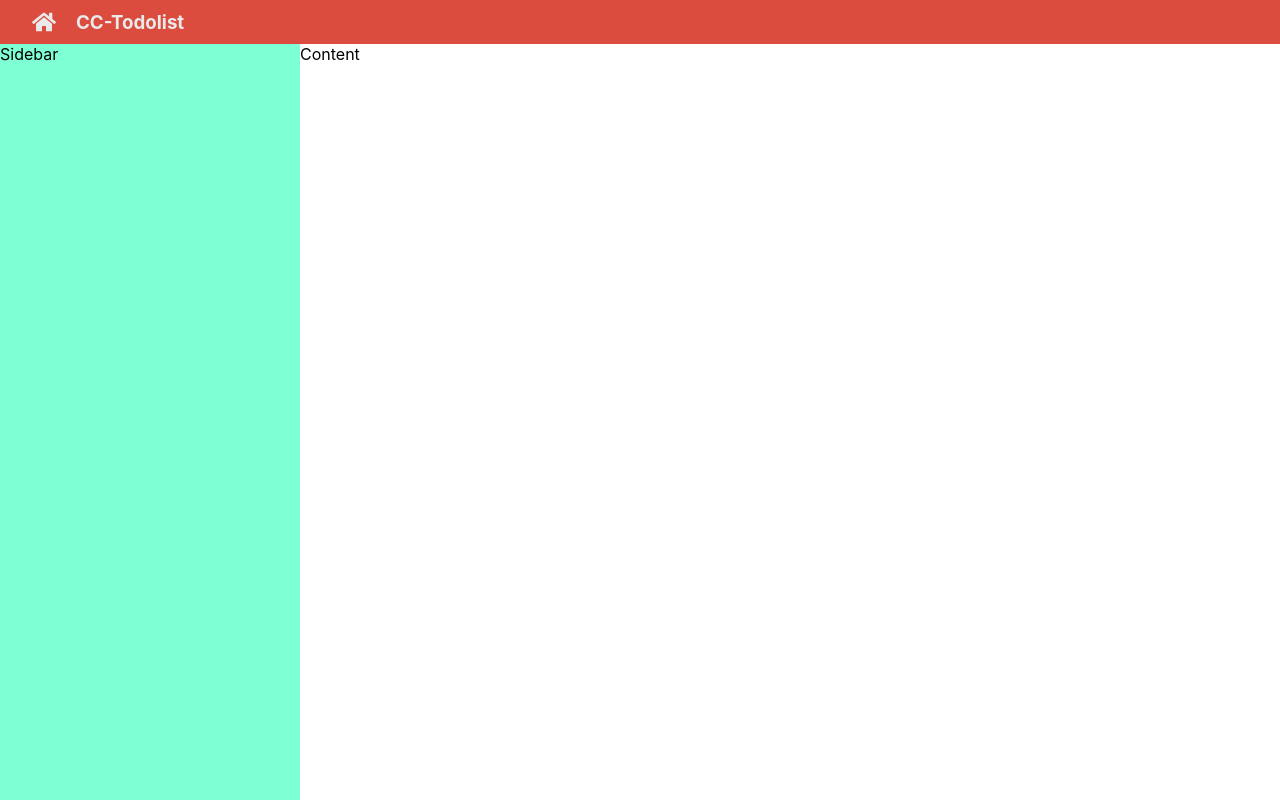
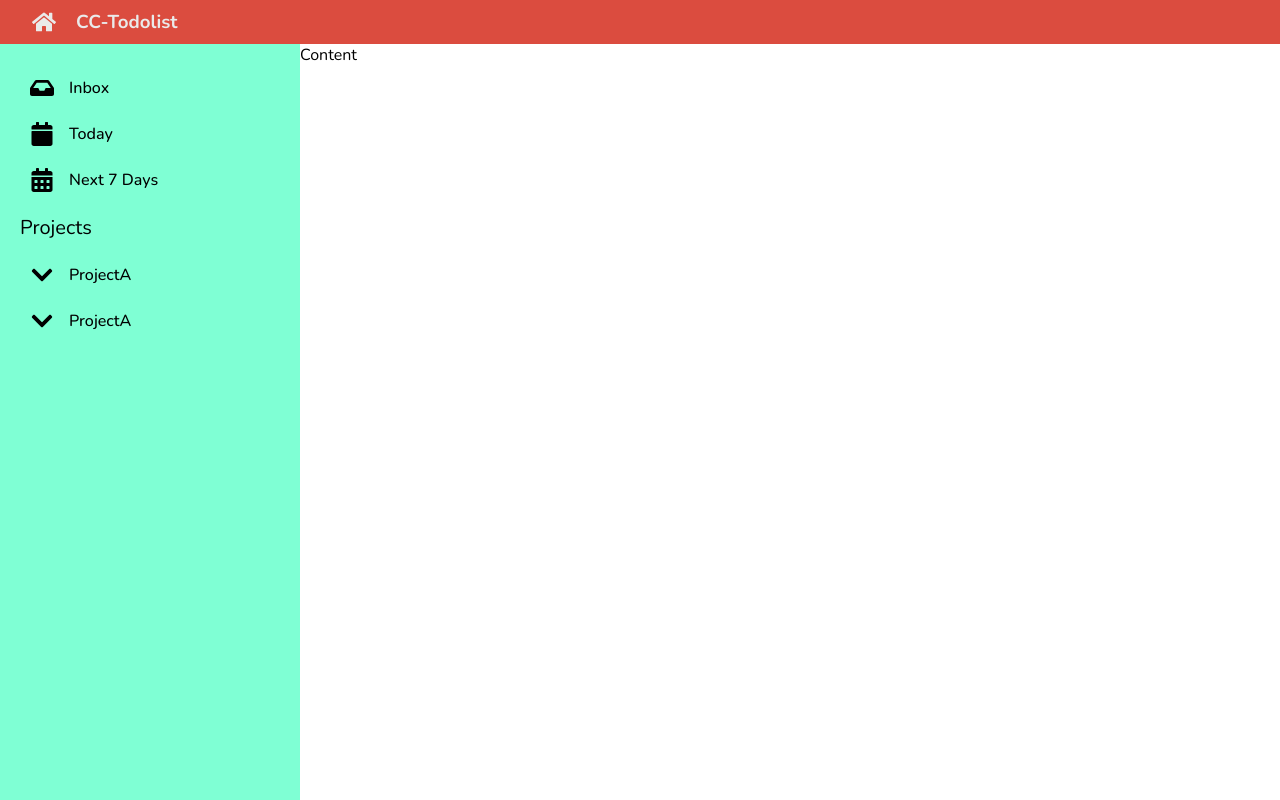
Before and after one commit to bryce-brny/todolist, a React (Create React App) app: page / in a window 1280 px wide. Built offline with nearby package versions, Linux system fonts and the light colour scheme.

Commit message:
add project

```diff
--- a/src/App.js
+++ b/src/App.js
@@ -1,6 +1,7 @@
 // import logo from './logo.svg';
 import './App.scss';
-import { FaHome } from 'react-icons/fa'
+import { FaHome ,FaInbox,FaCalendar,FaCalendarAlt,FaChevronDown } from 'react-icons/fa'
+
 
 function App() {
   return (
@@ -14,7 +15,53 @@
 
     </header>
 
-    <aside className='sidebar'>Sidebar</aside>
+    <aside className='sidebar'>
+     <section className='sidebar__generic'>
+     <ul className='generic__lists'>
+        <li className='action'>
+          <span>
+              <FaInbox />
+          </span>
+          <h6>Inbox</h6>
+        </li>
+        <li>
+          <span>
+              <FaCalendar />
+          </span>
+          <h6>Today</h6>
+        </li>
+        <li>
+          <span>
+              <FaCalendarAlt />
+          </span>
+          <h6>Next 7 Days</h6>
+        </li>
+     </ul>
+     </section>
+     <section className='sidebar__middle'>Projects</section>
+
+     <section className='sidebar__projects'>
+    <ul className='project__lists'>
+    <li className=''>
+          <span>
+              <FaChevronDown />
+          </span>
+          <h6>ProjectA</h6>
+        </li>
+        <li>
+          <span>
+              <FaChevronDown />
+          </span>
+          <h6>ProjectA</h6>
+        </li>
+    </ul>
+
+
+
+     </section>
+
+
+    </aside>
 
     <main>Content</main>
 
--- a/src/App.scss
+++ b/src/App.scss
@@ -6,6 +6,10 @@
 // body{
 //   background-color: wheat;
 // }
+
+li{
+  list-style: none;
+}
 
 .container{
   display: grid;
@@ -39,6 +43,65 @@
   background-color: aquamarine;
   grid-row: 2/3;
   grid-column: 1/2;
+  position: sticky;
+  // position: fixed;
+  // left: 0;
+
+
+  //Inside eContecnt
+  display: flex;
+  flex-direction: column;
+  gap: 10px;
+  padding: 20px;
+
+
+  &__middle{
+    display: flex;
+    gap:10px;
+    font-size: 20px;
+
+    & > span{
+      display: flex;
+    }
+
+    & > h6{
+      font-size: 20;
+    }
+
+  }
+}
+
+
+.project__lists,
+.generic__lists{
+  & > li {
+    display: flex;
+    align-items: center;
+    gap: 15px;
+    font-size: 24px;
+    padding: 10px;
+    cursor: pointer;
+    margin: 2px 0;
+    border-radius: 4px;
+
+    &:hover {
+      background-color: $gray;
+    }
+
+
+    & > span {
+      display: flex;
+    }
+
+    & > h6{
+      font-weight: 500;
+    }
+
+  }
+}
+
+.active{
+  background-color: $gray;
 }
 
 .content{
--- a/src/index.css
+++ b/src/index.css
@@ -1,6 +1,8 @@
+@import url('https://fonts.googleapis.com/css2?family=Kanit:wght@100;300;400&family=Nunito:wght@200;300;400;500;600;700;800;900&display=swap');
+
 body {
   margin: 0;
-  font-family: -apple-system, BlinkMacSystemFont, 'Segoe UI', 'Roboto', 'Oxygen',
+  font-family: 'Nunito',-apple-system, BlinkMacSystemFont, 'Segoe UI', 'Roboto', 'Oxygen',
     'Ubuntu', 'Cantarell', 'Fira Sans', 'Droid Sans', 'Helvetica Neue',
     sans-serif;
   -webkit-font-smoothing: antialiased;
@@ -11,3 +13,9 @@
   font-family: source-code-pro, Menlo, Monaco, Consolas, 'Courier New',
     monospace;
 }
+
+* {
+  padding: 0;
+  margin: 0;
+  box-sizing: border-box;
+}
```
